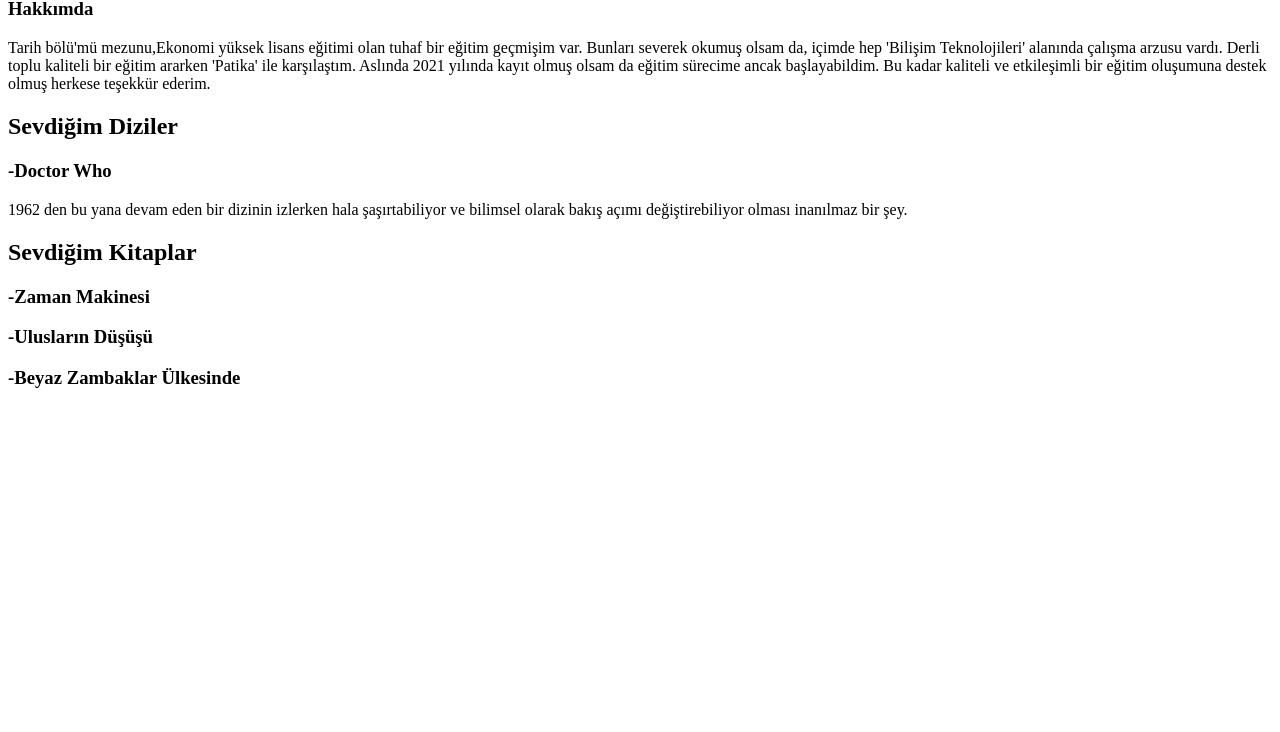
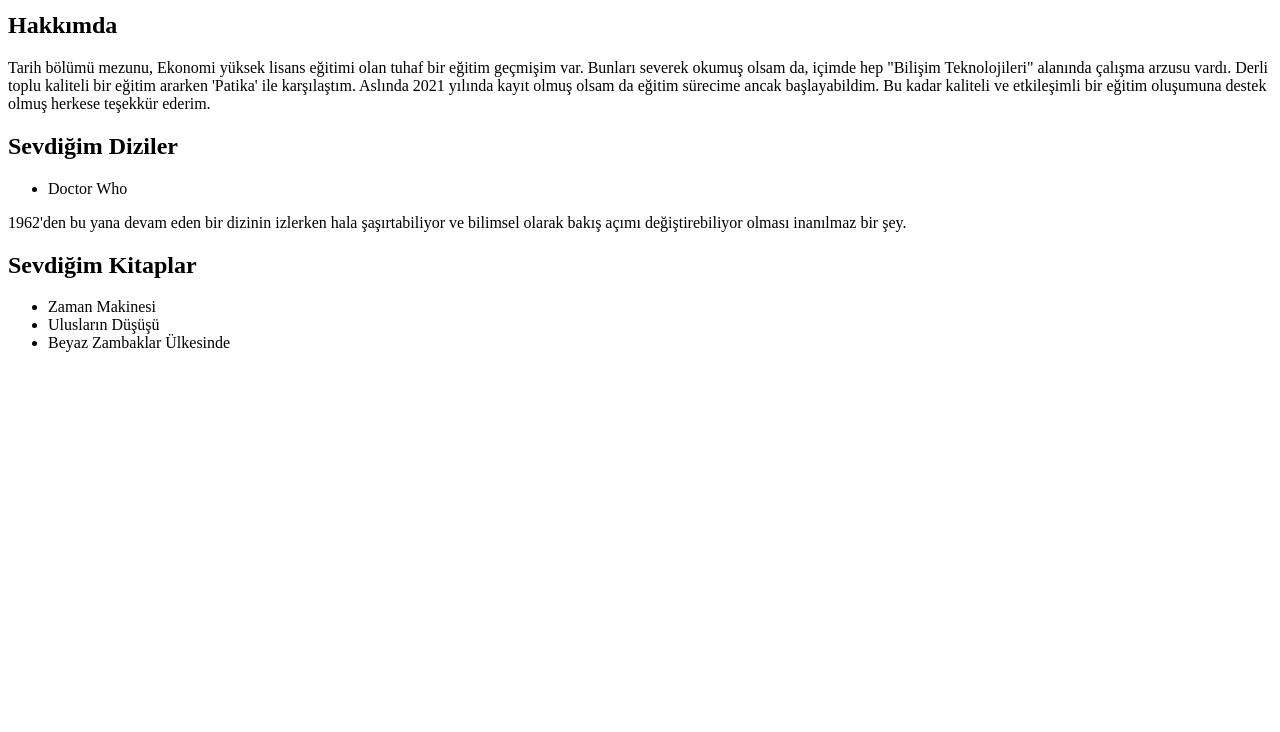
Before and after one commit to tunahanharmanci/-lk-Web-Site, a plain HTML site: page index.html in a window 1280 px wide. Shown: the part 68-800 px from the top of the page. Drawn offline with Linux system fonts and the light colour scheme.

Commit message:
İlk Web Sitesi Oluşturuldu

```diff
--- a/index.html
+++ b/index.html
@@ -1,18 +1,36 @@
-<html>
-   <!-- Web Sitesinin Adresi Oluşturuldu -->
-<title>tunahanharmanci</title>
-    <body>
+<!DOCTYPE html>
+<html lang="tr">
+<head>
+    <meta charset="UTF-8">
+    <title>Tunahan Harmancı</title>
+</head>
+<body>
+    <header>
         <h1>Tunahan Harmancı</h1>
-    <!-- Hakkımda Yazısı Yazıldı -->
-    <h3>Hakkımda</h3>
-    <p>Tarih bölü'mü mezunu,Ekonomi yüksek lisans eğitimi olan tuhaf bir eğitim geçmişim var. Bunları severek okumuş olsam da, içimde hep 'Bilişim Teknolojileri' alanında çalışma arzusu vardı. Derli toplu kaliteli bir eğitim ararken 'Patika' ile karşılaştım. Aslında 2021 yılında kayıt olmuş olsam da eğitim sürecime ancak başlayabildim. Bu kadar kaliteli ve etkileşimli bir eğitim oluşumuna destek olmuş herkese teşekkür ederim. </p>
-        <!-- Nelerden Keyif Aldığım Hakkında Kısa Bir Parafraf Yazıldı -->
-    <h2>Sevdiğim Diziler</h2>
-    <h3>-Doctor Who</h3>
-    <P>1962 den bu yana devam eden bir dizinin izlerken hala şaşırtabiliyor ve bilimsel olarak bakış açımı değiştirebiliyor olması inanılmaz bir şey.</P>
-    <h2>Sevdiğim Kitaplar</h2>
-    <h3>-Zaman Makinesi</h3>
-    <h3>-Ulusların Düşüşü</h3>
-    <h3>-Beyaz Zambaklar Ülkesinde</h3>
-    </body>
+    </header>
+
+    <main>
+        <section>
+            <h2>Hakkımda</h2>
+            <p>Tarih bölümü mezunu, Ekonomi yüksek lisans eğitimi olan tuhaf bir eğitim geçmişim var. Bunları severek okumuş olsam da, içimde hep "Bilişim Teknolojileri" alanında çalışma arzusu vardı. Derli toplu kaliteli bir eğitim ararken 'Patika' ile karşılaştım. Aslında 2021 yılında kayıt olmuş olsam da eğitim sürecime ancak başlayabildim. Bu kadar kaliteli ve etkileşimli bir eğitim oluşumuna destek olmuş herkese teşekkür ederim.</p>
+        </section>
+
+        <section>
+            <h2>Sevdiğim Diziler</h2>
+            <ul>
+                <li>Doctor Who</li>
+            </ul>
+            <p>1962'den bu yana devam eden bir dizinin izlerken hala şaşırtabiliyor ve bilimsel olarak bakış açımı değiştirebiliyor olması inanılmaz bir şey.</p>
+        </section>
+
+        <section>
+            <h2>Sevdiğim Kitaplar</h2>
+            <ul>
+                <li>Zaman Makinesi</li>
+                <li>Ulusların Düşüşü</li>
+                <li>Beyaz Zambaklar Ülkesinde</li>
+            </ul>
+        </section>
+    </main>
+</body>
 </html>
```
